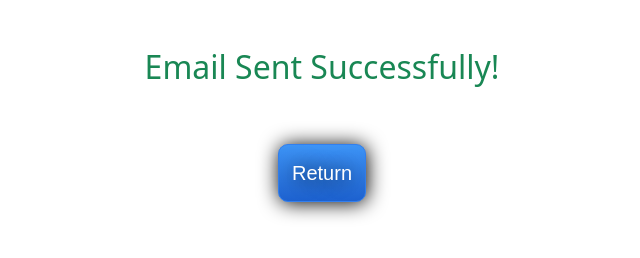
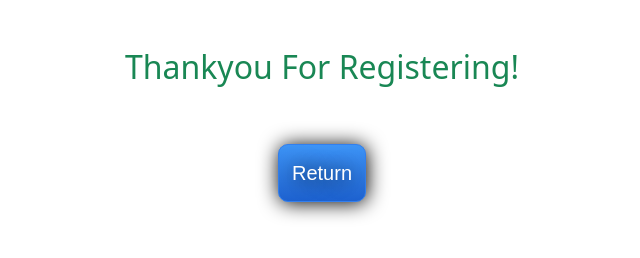
Before and after one commit to Ansh-0/marketing-site, a website: page public/success.html in a window 1280 px wide. Shown: the whole page, without its empty margins (318-958 px from the left). Drawn offline with nearby package versions, Linux system fonts and the light colour scheme.

Commit message:
changed confirmation msg

```diff
--- a/public/success.html
+++ b/public/success.html
@@ -9,7 +9,7 @@
     <title>Sign In</title>
 </head>
 <body>
-    <h2 class="text-success mt-5">Email Sent Successfully!</h2>
+    <h2 class="text-success mt-5">Thankyou For Registering!</h2>
     <a href="/" class="btn">Return</a>
 
 </body>
```
